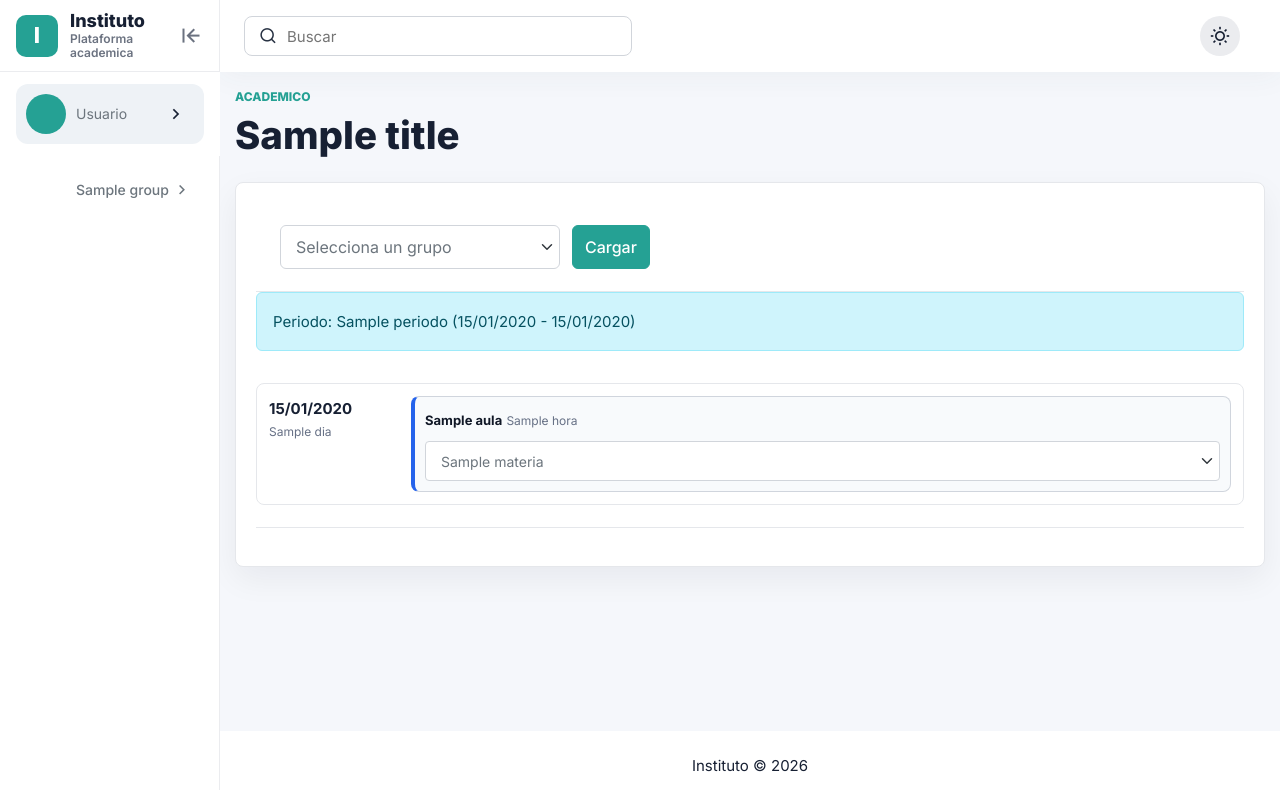
After one commit to 5dg6mtq9qv-arch/instituto, a Django app: template templates/academico/planificacion_academica.html in a window 1280 px wide. The commit adds this page. Run offline with Django 5.2, Linux system fonts and the light colour scheme; the template is opened without the code that fills it: most values are stand-ins (such as "Sample title", 1, 10 or a date in 2020); some libraries are stand-ins or nearby versions.

Commit message:
periodo y cursos

```diff
--- a/apps/academico/urls.py
+++ b/apps/academico/urls.py
@@ -15,9 +15,13 @@ urlpatterns = [
     path("materias/", views.MateriaListView.as_view(), name="materia_list"),
     path("materias/nueva/", views.MateriaCreateView.as_view(), name="materia_nueva"),
     path("materias/<int:pk>/editar/", views.MateriaUpdateView.as_view(), name="materia_editar"),
+    path("periodos/", views.PeriodoListView.as_view(), name="periodo_list"),
+    path("periodos/nuevo/", views.PeriodoCreateView.as_view(), name="periodo_nuevo"),
+    path("periodos/<int:pk>/editar/", views.PeriodoUpdateView.as_view(), name="periodo_editar"),
     path("horario-distribucion/", views.HorarioDistribucionListView.as_view(), name="horario_distribucion"),
     path("horario-distribucion/nuevo/", views.HorarioDistribucionCreateView.as_view(), name="horario_distribucion_nuevo"),
     path("horario-distribucion/<int:curso_pk>/editar/", views.HorarioDistribucionUpdateView.as_view(), name="horario_distribucion_editar"),
+    path("planificacion-academica/", views.PlanificacionAcademicaView.as_view(), name="planificacion_academica"),
     path("asignaturas/", views.AsignaturaListView.as_view(), name="asignatura_list"),
     path("asignaturas/nueva/", views.AsignaturaCreateView.as_view(), name="asignatura_nueva"),
     path("asignaturas/<int:pk>/editar/", views.AsignaturaUpdateView.as_view(), name="asignatura_editar"),
--- a/apps/core/menu.py
+++ b/apps/core/menu.py
@@ -70,7 +70,9 @@ MENU_GROUPS = [
             {"label": "Cursos", "url_name": "academico:curso_list", "perm": "academico.view_curso"},
             {"label": "Aulas", "url_name": "academico:aula_list", "perm": "academico.view_aula"},
             {"label": "Materias", "url_name": "academico:materia_list", "perm": "academico.view_materia"},
+            {"label": "Periodos", "url_name": "academico:periodo_list", "perm": "academico.view_periodo"},
             {"label": "Horario", "url_name": "academico:horario_distribucion", "perm": "academico.view_horarioaulacurso"},
+            {"label": "Planificacion academica", "url_name": "academico:planificacion_academica", "perm": "academico.view_materiahorario"},
         ],
     },
     {
--- /dev/null
+++ b/templates/academico/planificacion_academica.html
@@ -0,0 +1,169 @@
+{% extends "web/base.html" %}
+
+{% block title %}{{ title }} | Instituto{% endblock %}
+
+{% block content %}
+  <header class="page-header">
+    <div>
+      <p class="eyebrow">Academico</p>
+      <h1>{{ title }}</h1>
+    </div>
+  </header>
+
+  <section class="panel academic-planning-panel">
+    <form class="calendar-filters calendar-filters-compact" method="get">
+      <select class="form-select" name="curso" data-group-select>
+        <option value="">Selecciona un grupo</option>
+        {% for curso in cursos %}
+          <option value="{{ curso.pk }}"{% if selected_curso_id == curso.pk|stringformat:"s" %} selected{% endif %}>
+            {{ curso.nombre }}
+          </option>
+        {% endfor %}
+      </select>
+      <button class="btn btn-primary-600" type="submit">Cargar</button>
+    </form>
+
+    {% if selected_curso %}
+      <form method="post" novalidate>
+        {% csrf_token %}
+        <input type="hidden" name="curso" value="{{ selected_curso.pk }}">
+
+        {% if selected_curso_periodo %}
+          <div class="alert alert-info">
+            Periodo: {{ selected_curso_periodo.periodo.nombre }} ({{ selected_curso_periodo.periodo.fecha_inicio|date:"d/m/Y" }} - {{ selected_curso_periodo.periodo.fecha_fin|date:"d/m/Y" }})
+          </div>
+        {% else %}
+          <div class="alert alert-warning">
+            Este grupo no tiene periodo asignado. Edita el curso y selecciona un periodo, o crea un periodo si aun no existe.
+            <a href="{{ periodo_create_url }}">Crear periodo</a>
+          </div>
+        {% endif %}
+
+        <div class="academic-calendar-wrap">
+          <div class="academic-date-list">
+            {% for row in rows %}
+              <section class="academic-date-row">
+                <div class="academic-date-cell">
+                  <strong>{{ row.fecha|date:"d/m/Y" }}</strong>
+                  <span>{{ row.dia }}</span>
+                </div>
+                <div class="academic-date-blocks">
+                  {% for block in row.blocks %}
+                    <article class="academic-schedule-block">
+                      <div>
+                        <strong>{{ block.aula }}</strong>
+                        <span>{{ block.hora }}</span>
+                      </div>
+                      <select class="form-select form-select-sm" name="materia_{{ block.id }}">
+                        <option value="">Materia</option>
+                        {% for materia in materias %}
+                          <option value="{{ materia.pk }}"{% if block.materia_id == materia.pk %} selected{% endif %}>
+                            {% firstof materia.nombre_corto materia.nombre %}
+                          </option>
+                        {% endfor %}
+                      </select>
+                    </article>
+                  {% endfor %}
+                </div>
+              </section>
+            {% empty %}
+              {% if selected_curso_periodo %}
+                <div class="academic-empty-state">
+                  No hay horarios creados para este grupo dentro del periodo.
+                </div>
+              {% endif %}
+              {% endfor %}
+          </div>
+        </div>
+
+        <div class="form-actions">
+          {% if can_save and rows %}
+            <button class="btn btn-primary" type="submit">Guardar planificacion</button>
+          {% endif %}
+        </div>
+      </form>
+    {% else %}
+      <div class="calendar-empty">
+        Selecciona un grupo para cargar sus horarios.
+      </div>
+    {% endif %}
+  </section>
+{% endblock %}
+
+{% block extra_scripts %}
+  <script>
+    document.addEventListener("DOMContentLoaded", function () {
+      const groupSelect = document.querySelector("[data-group-select]");
+      if (!groupSelect) return;
+      groupSelect.addEventListener("change", function () {
+        this.form.submit();
+      });
+    });
+  </script>
+  <style>
+    .academic-planning-panel {
+      overflow: hidden;
+    }
+
+    .academic-calendar-wrap {
+      overflow-x: auto;
+      padding-top: 16px;
+    }
+
+    .academic-date-list {
+      display: grid;
+      gap: 10px;
+      min-width: 760px;
+    }
+
+    .academic-date-row {
+      background: #ffffff;
+      display: grid;
+      gap: 12px;
+      grid-template-columns: 130px 1fr;
+      padding: 12px;
+      border: 1px solid #e5e7eb;
+      border-radius: 8px;
+    }
+
+    .academic-date-cell {
+      display: grid;
+      align-content: start;
+    }
+
+    .academic-date-cell span,
+    .academic-schedule-block span {
+      color: #667085;
+      font-size: 12px;
+    }
+
+    .academic-date-blocks {
+      display: grid;
+      gap: 10px;
+      grid-template-columns: repeat(auto-fit, minmax(220px, 1fr));
+    }
+
+    .academic-schedule-block {
+      background: #f8fafc;
+      border: 1px solid #d0d5dd;
+      border-left: 4px solid #2563eb;
+      border-radius: 8px;
+      display: grid;
+      gap: 8px;
+      padding: 10px;
+    }
+
+    .academic-schedule-block strong {
+      color: #111827;
+      font-size: 13px;
+    }
+
+    .academic-empty-state {
+      background: #ffffff;
+      color: #667085;
+      grid-column: 1 / -1;
+      padding: 28px;
+      text-align: center;
+    }
+  </style>
+{% endblock %}
```
Also changed, not shown: apps/academico/forms.py (+41 -2 lines), apps/academico/models.py (+49 -0 lines), apps/academico/views.py (+186 -0 lines), templates/academico/curso_form.html (+10 -1 lines), templates/academico/curso_sin_periodo.html (added, +20 -0 lines), templates/academico/periodo_form.html (added, +49 -0 lines), templates/academico/periodo_list.html (added, +59 -0 lines), apps/academico/migrations/0012_periodo_curso_periodo_sql.py (added), apps/academico/migrations/0013_estado_periodo_curso_periodo.py (added).
